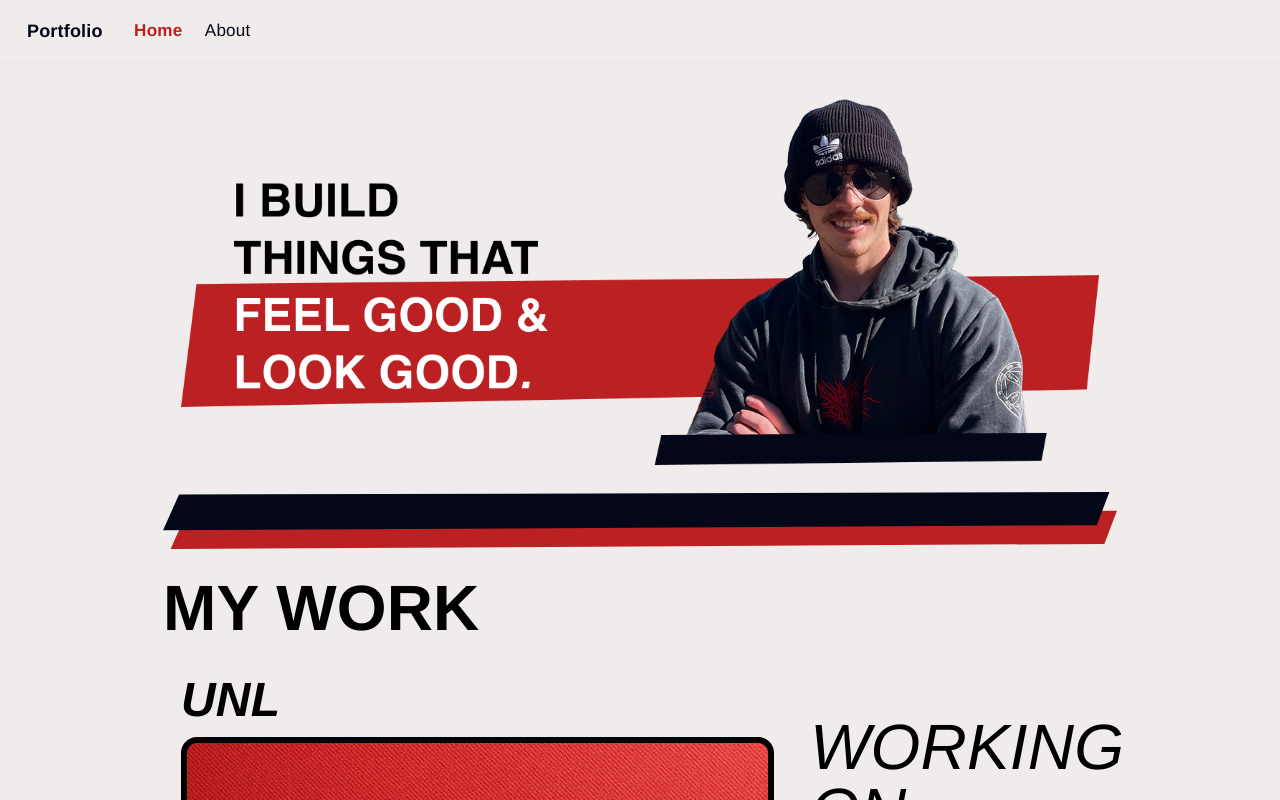
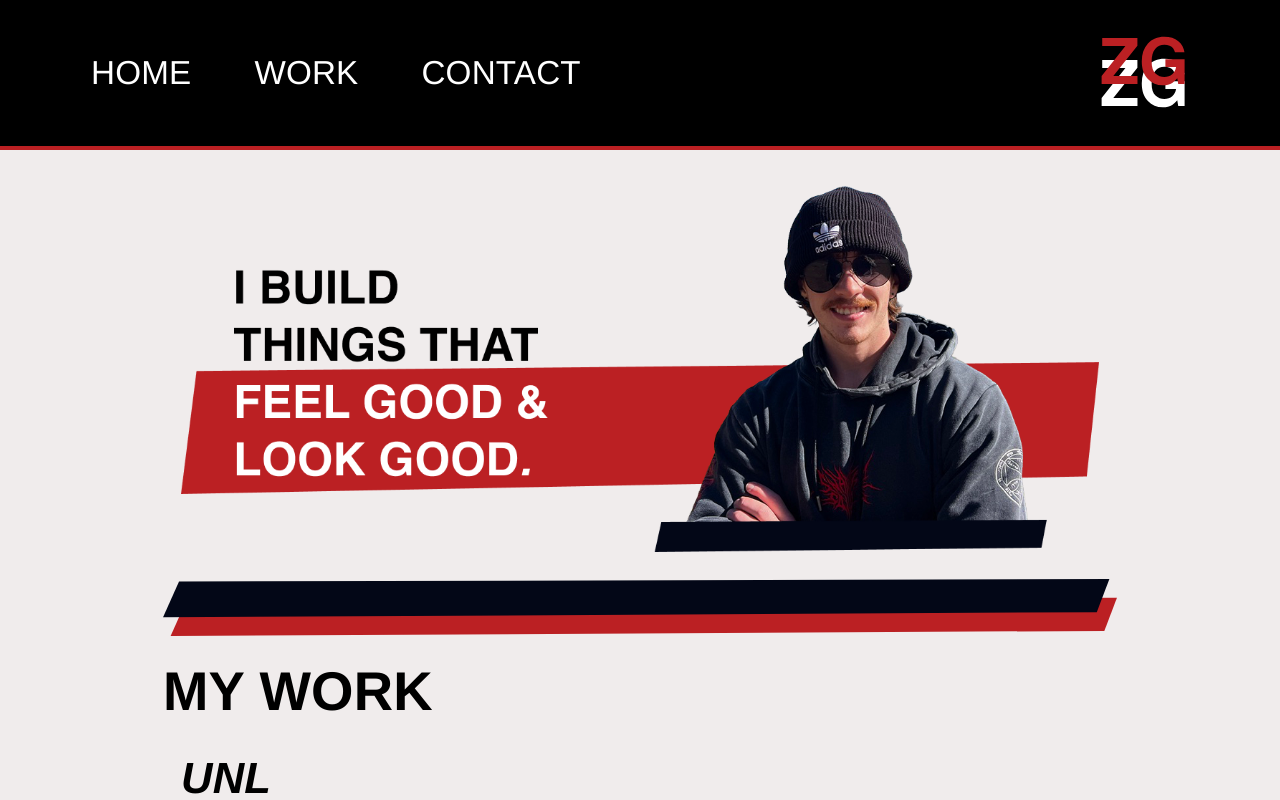
Before and after one commit to ZGirouard/Portfolio, a React app: page / in a window 1280 px wide. Shown: the top 800 px of the page. Built offline with nearby package versions, Linux system fonts and the light colour scheme; the HTML template or start-up script is replaced by a standard one.

Commit message:
Finish up main stuff

```diff
--- a/src/components/Footer.jsx
+++ b/src/components/Footer.jsx
@@ -1,38 +1,31 @@
 import styled from '@emotion/styled'
-import { css } from '@emotion/react'
 import { NavLink } from 'react-router-dom'
 import Heading from './Heading'
 import { colors } from '../styles/colors.styles'
-
-const FOOTER_HEIGHT_PX = 763
+import { footerNavLinkCss } from '../styles/footerNavLink.styles'
 
 const FooterRoot = styled.footer`
   width: 100%;
   box-sizing: border-box;
-  height: ${FOOTER_HEIGHT_PX}px;
   background-color: ${colors.black};
   border-top: 4px solid ${colors.darkRed};
   flex-shrink: 0;
-
-  @media (max-width: 768px) {
-    height: auto;
-    min-height: ${FOOTER_HEIGHT_PX}px;
-  }
 `
 
 const Inner = styled.div`
   box-sizing: border-box;
-  height: 100%;
   max-width: 1134px;
   margin: 0 auto;
-  padding: 2rem 1rem;
+  padding: clamp(2rem, 5vw, 4rem) clamp(1rem, 3vw, 1.5rem)
+    clamp(2.5rem, 6vw, 5rem);
   display: grid;
   grid-template-columns: repeat(3, 1fr);
-  gap: 1.5rem 2rem;
+  gap: clamp(2rem, 4vw, 3rem) clamp(1.25rem, 3vw, 2rem);
   align-content: start;
 
   @media (max-width: 768px) {
     grid-template-columns: 1fr;
+    gap: clamp(1.75rem, 5vw, 2.5rem);
   }
 `
 
@@ -129,20 +122,6 @@ const BrandMark = styled.img`
   height: auto;
 `
 
-const FooterNavLinkCss = css`
-  text-decoration: none;
-  display: inline-block;
-
-  &:hover {
-    opacity: 0.88;
-  }
-
-  &:focus-visible {
-    outline: 2px solid ${colors.white};
-    outline-offset: 2px;
-  }
-`
-
 /** Replace with your public profile URLs */
 const INSTAGRAM_URL = 'https://www.instagram.com/'
 const LINKEDIN_URL = 'https://www.linkedin.com/in/'
@@ -171,7 +150,7 @@ function LinkedInIcon() {
 
 /**
  * Full-width footer: black background, dark red top border, three columns.
- * Add content inside each column as needed.
+ * Height follows content; padding and gaps scale with the viewport.
  */
 export default function Footer() {
   return (
@@ -188,7 +167,7 @@ export default function Footer() {
             level={4}
             surface="dark"
             weight="light"
-            css={FooterNavLinkCss}
+            css={footerNavLinkCss}
           >
             HOME
           </Heading>
@@ -198,7 +177,7 @@ export default function Footer() {
             level={4}
             surface="dark"
             weight="light"
-            css={FooterNavLinkCss}
+            css={footerNavLinkCss}
           >
             WORK
           </Heading>
@@ -208,7 +187,7 @@ export default function Footer() {
             level={4}
             surface="dark"
             weight="light"
-            css={FooterNavLinkCss}
+            css={footerNavLinkCss}
           >
             CONTACT
           </Heading>
--- a/src/components/Layout.jsx
+++ b/src/components/Layout.jsx
@@ -1,6 +1,7 @@
-import { Outlet, NavLink } from 'react-router-dom'
+import { Outlet } from 'react-router-dom'
 import styled from '@emotion/styled'
 import Footer from './Footer'
+import Navbar from './Navbar'
 
 const Shell = styled.div`
   min-height: 100vh;
@@ -8,41 +9,10 @@ const Shell = styled.div`
   flex-direction: column;
 `
 
-const Header = styled.header`
-  padding: 1rem 1.5rem;
-  border-bottom: 1px solid var(--border);
-`
-
-const Nav = styled.nav`
-  display: flex;
-  gap: 1.25rem;
-  align-items: center;
-`
-
-const Brand = styled.span`
-  font-weight: 600;
-  color: var(--text-h);
-  margin-right: 0.5rem;
-`
-
-const StyledNavLink = styled(NavLink)`
-  color: var(--text);
-  text-decoration: none;
-  font-size: 0.95rem;
-
-  &:hover {
-    color: var(--accent);
-  }
-
-  &.active {
-    color: var(--accent);
-    font-weight: 600;
-  }
-`
-
 const Main = styled.main`
   flex: 1;
-  padding: 2rem 1.5rem;
+  min-width: 0;
+  padding: clamp(1.25rem, 4vw, 2rem) clamp(1rem, 4vw, 1.5rem);
   max-width: 56rem;
   margin: 0 auto;
   width: 100%;
@@ -52,15 +22,7 @@ const Main = styled.main`
 export default function Layout() {
   return (
     <Shell>
-      <Header>
-        <Nav>
-          <Brand>Portfolio</Brand>
-          <StyledNavLink to="/" end>
-            Home
-          </StyledNavLink>
-          <StyledNavLink to="/about">About</StyledNavLink>
-        </Nav>
-      </Header>
+      <Navbar />
       <Main>
         <Outlet />
       </Main>
--- /dev/null
+++ b/src/components/Navbar.jsx
@@ -0,0 +1,82 @@
+import { NavLink } from 'react-router-dom'
+import styled from '@emotion/styled'
+import Heading from './Heading'
+import { colors } from '../styles/colors.styles'
+import { footerNavLinkCss } from '../styles/footerNavLink.styles'
+
+const Bar = styled.header`
+  height: 150px;
+  box-sizing: border-box;
+  background-color: ${colors.black};
+  border-bottom: 4px solid ${colors.red};
+  flex-shrink: 0;
+`
+
+const Inner = styled.div`
+  box-sizing: border-box;
+  height: 100%;
+  max-width: 1134px;
+  margin: 0 auto;
+  padding: 0 1rem;
+  display: flex;
+  align-items: center;
+  justify-content: space-between;
+  gap: 1.5rem;
+`
+
+const NavLinks = styled.nav`
+  display: flex;
+  align-items: center;
+  flex-wrap: wrap;
+  gap: 1rem 3.5rem;
+`
+
+const Logo = styled.img`
+  display: block;
+  width: 89px;
+  height: 96px;
+  flex-shrink: 0;
+`
+
+export default function Navbar() {
+  return (
+    <Bar>
+      <Inner>
+        <NavLinks aria-label="Primary">
+          <Heading
+            as={NavLink}
+            to="/"
+            end
+            level={4}
+            surface="dark"
+            weight="light"
+            css={footerNavLinkCss}
+          >
+            HOME
+          </Heading>
+          <Heading
+            as={NavLink}
+            to={{ pathname: '/', hash: 'work' }}
+            level={4}
+            surface="dark"
+            weight="light"
+            css={footerNavLinkCss}
+          >
+            WORK
+          </Heading>
+          <Heading
+            as={NavLink}
+            to="/contact"
+            level={4}
+            surface="dark"
+            weight="light"
+            css={footerNavLinkCss}
+          >
+            CONTACT
+          </Heading>
+        </NavLinks>
+        <Logo src="/ZachGirouard.svg" alt="Zach Girouard" width={89} height={96} />
+      </Inner>
+    </Bar>
+  )
+}
--- a/src/pages/Home.jsx
+++ b/src/pages/Home.jsx
@@ -1,3 +1,5 @@
+import { useEffect } from 'react'
+import { useLocation } from 'react-router-dom'
 import styled from '@emotion/styled'
 import Heading from '../components/Heading'
 import WorkImage from '../components/WorkImage'
@@ -62,9 +64,22 @@ const WorkItemMedia = styled.div`
 const WorkItemText = styled.div`
   flex: 1 1 240px;
   min-width: 0;
+  max-width: 100%;
 `
 
 export default function Home() {
+  const { hash } = useLocation()
+
+  useEffect(() => {
+    if (hash !== '#work') return
+    const el = document.getElementById('work')
+    if (!el) return
+    const id = requestAnimationFrame(() => {
+      el.scrollIntoView({ behavior: 'smooth', block: 'start' })
+    })
+    return () => cancelAnimationFrame(id)
+  }, [hash])
+
   return (
     <div>
       <HeroSection>
--- /dev/null
+++ b/src/styles/footerNavLink.styles.ts
@@ -0,0 +1,17 @@
+import { css } from '@emotion/react'
+import { colors } from './colors.styles'
+
+/** Dark-surface nav links (footer LINKS column, main navbar). */
+export const footerNavLinkCss = css`
+  text-decoration: none;
+  display: inline-block;
+
+  &:hover {
+    opacity: 0.88;
+  }
+
+  &:focus-visible {
+    outline: 2px solid ${colors.white};
+    outline-offset: 2px;
+  }
+`
--- a/src/styles/typography.styles.ts
+++ b/src/styles/typography.styles.ts
@@ -7,6 +7,14 @@ export const headingSizePx = {
   3: 40,
   4: 36,
 } as const
+
+/** Fluid caps match headingSizePx max; min sizes keep long lines inside narrow viewports. */
+const headingFluidFontSize = {
+  1: 'clamp(1.875rem, 1.25rem + 2.5vw, 4rem)',
+  2: 'clamp(1.5rem, 1rem + 2vw, 3rem)',
+  3: 'clamp(1.3125rem, 0.9rem + 1.6vw, 2.5rem)',
+  4: 'clamp(1.25rem, 0.85rem + 1.4vw, 2.25rem)',
+} as const satisfies Record<keyof typeof headingSizePx, string>
 
 export type HeadingLevel = keyof typeof headingSizePx
 
@@ -34,14 +42,14 @@ export function headingStyle(options: {
     italic = false,
     surface = 'light',
   } = options
-  const sizePx = headingSizePx[level]
   return css`
     font-family: var(--heading);
-    font-size: ${sizePx}px;
+    font-size: ${headingFluidFontSize[level]};
     font-weight: ${fontWeight[weight]};
     font-style: ${italic ? 'italic' : 'normal'};
     color: ${headingColor(surface)};
-    line-height: 1;
+    line-height: 1.05;
     margin: 0;
+    max-width: 100%;
   `
 }
```
